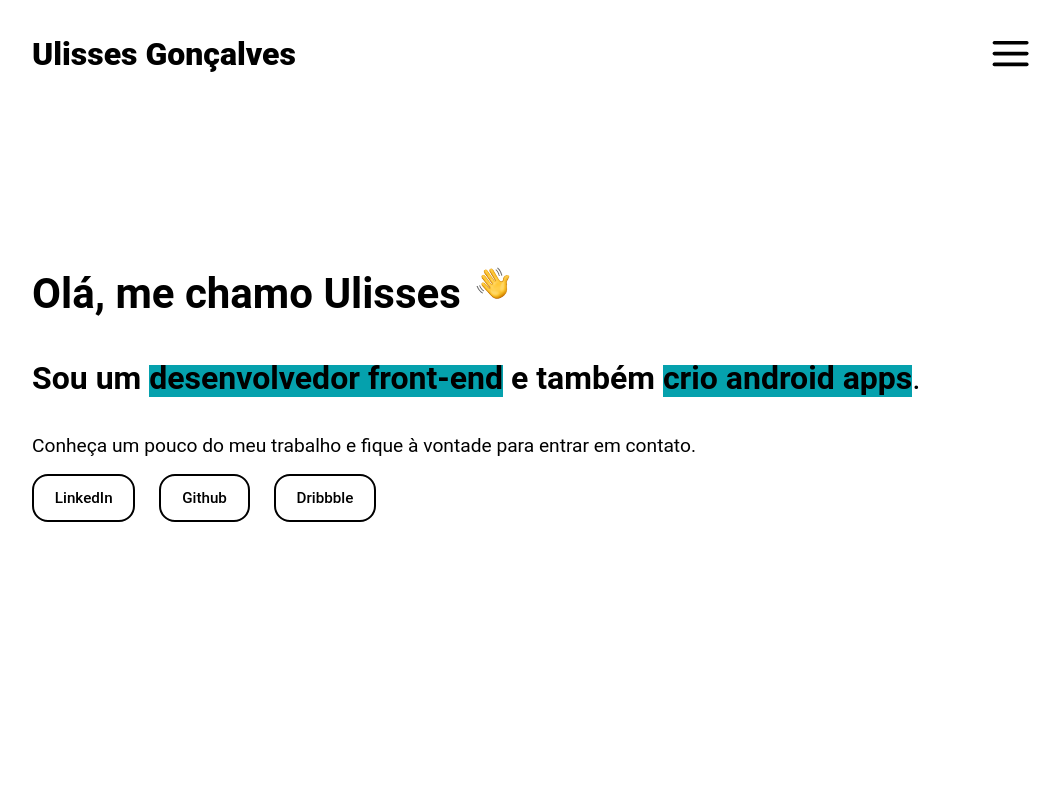
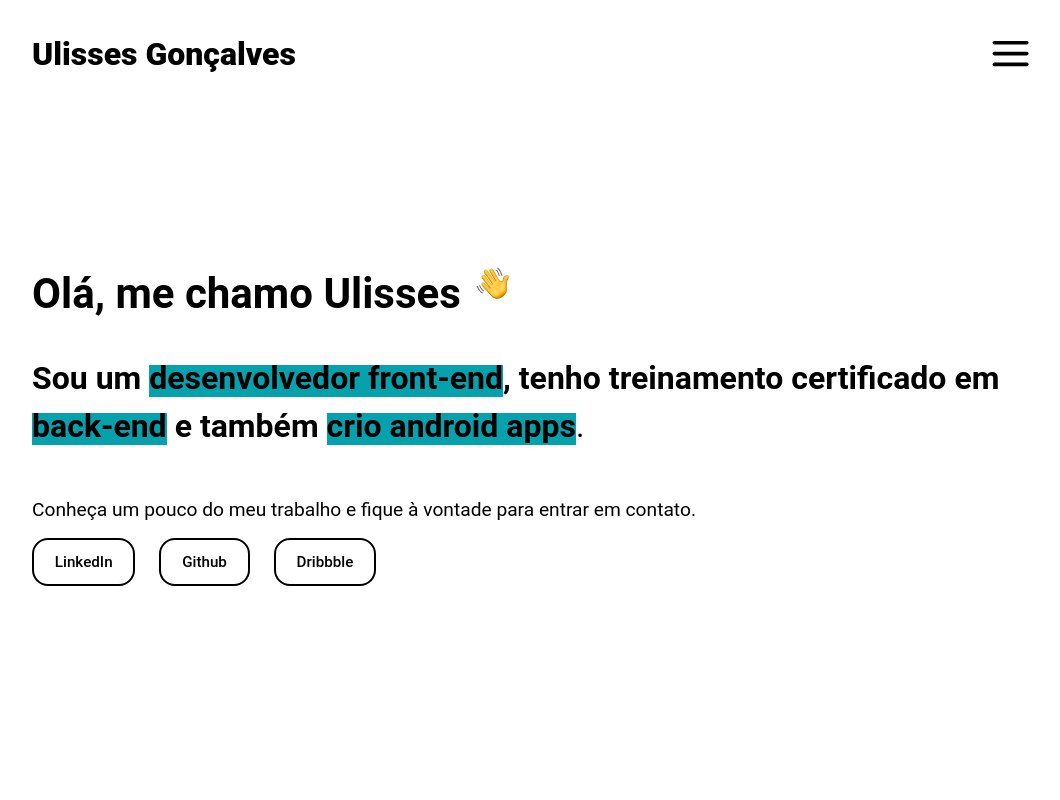
Before and after one commit to ulissesmarciano/portfolio-ulisses, a React (Create React App) app: page / in a window 1280 px wide. Shown: the top 800 px of the page, without its empty margins (108-1168 px from the left). Built offline with nearby package versions, Linux system fonts and the light colour scheme; the HTML template or start-up script is replaced by a standard one.

Commit message:
Modificando frase de entrada

```diff
--- a/src/page/sections/greetings/index.js
+++ b/src/page/sections/greetings/index.js
@@ -16,7 +16,7 @@ const Greetings = () => {
               <WavingHand src={Hand} alt="mão acenando"/>
           </HelloContainer>
           <ResumeTextContainer>
-              <Paragraph><strong>Sou um <span>desenvolvedor front-end</span> e também <span>crio android apps</span></strong>.</Paragraph>
+              <Paragraph><strong>Sou um <span>desenvolvedor front-end</span>, tenho treinamento certificado em <span>back-end</span> e também <span>crio android apps</span></strong>.</Paragraph>
               <p>Conheça um pouco do meu trabalho e fique à vontade para entrar em contato.</p>
           </ResumeTextContainer>
           <ButtonContainer>
--- a/src/page/sections/greetings/styles.js
+++ b/src/page/sections/greetings/styles.js
@@ -96,15 +96,17 @@ export const ResumeTextContainer = styled.div`
 `
 
 export const Paragraph = styled.div`
-        font-size: 1.2rem;
-        font-weight: 400;
-        margin-bottom: 1rem;
-        line-height: 1.5rem;
+
+
+    font-size: 1.2rem;
+    font-weight: 400;
+    margin-bottom: 2rem;
+    line-height: 1.5rem;
 
     @media ( min-width: 768px) {
         font-size: 2rem;
         line-height: 3rem;
-        margin-bottom: 2rem;
+        margin-bottom: 3rem;
     }
 
 `
```
